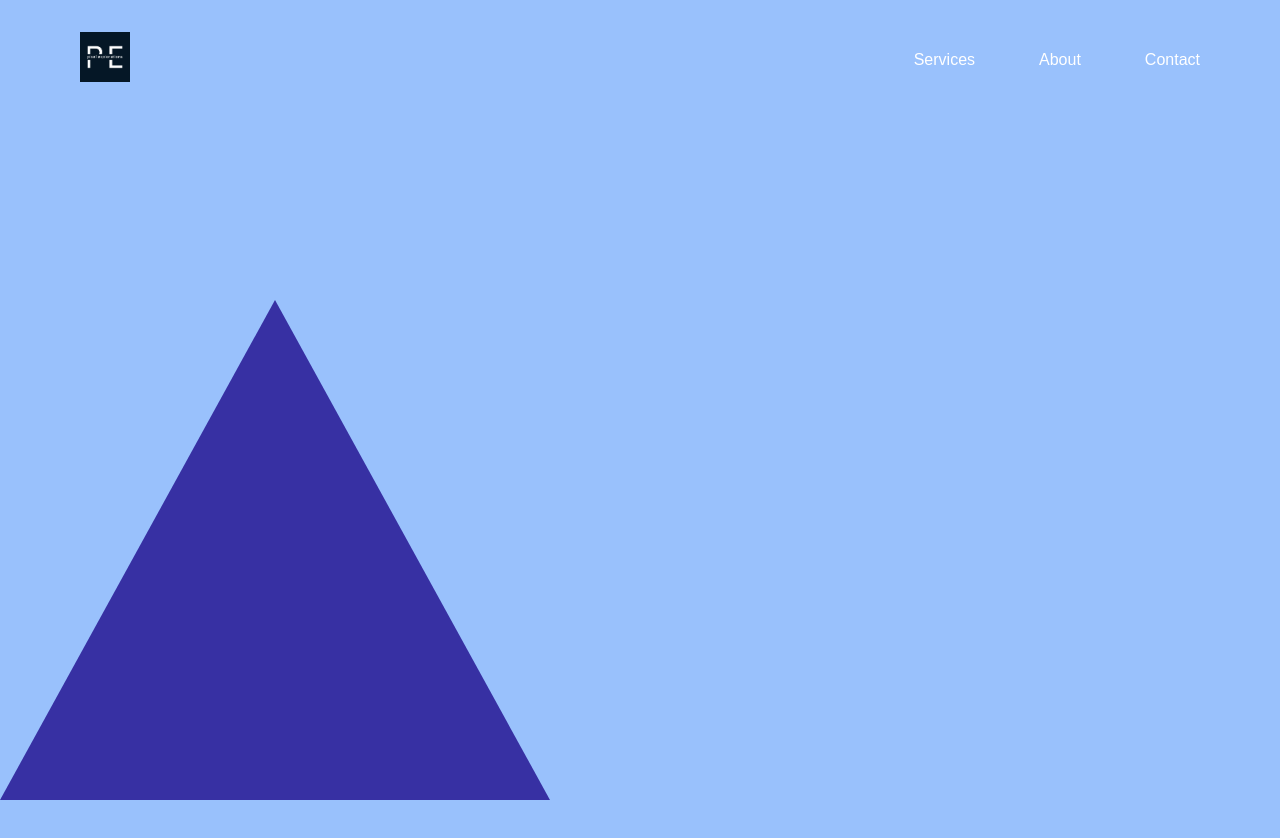
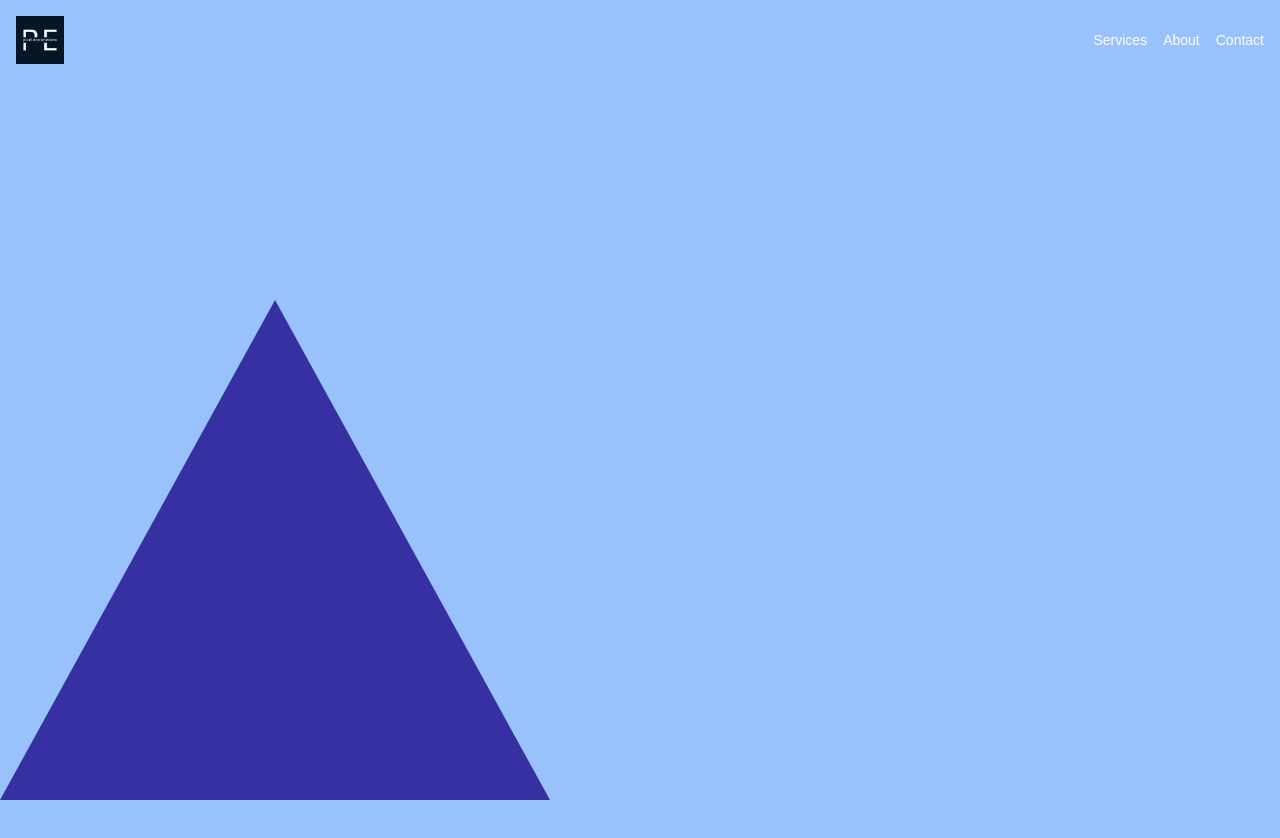
Before and after one commit to Pixel-Explorations/company-wesbite, a React (Create React App) app: page / in a window 1280 px wide. Shown: the top 838 px of the page. Built offline with nearby package versions, Linux system fonts and the light colour scheme.

Commit message:
Fixed navbar HA HA HA and modified mountain component so that it doesn't move up as page scrolls down

```diff
--- a/src/components/Mountain.jsx
+++ b/src/components/Mountain.jsx
@@ -23,9 +23,9 @@ function Mountain() {
         className="w-0 h-0 border-l-[275px]
         border-l-transparent border-b-[500px]
         border-b-indigo-800 border-r-[275px]
-        border-r-transparent absolute bottom-0 left-0"
+        border-r-transparent fixed bottom-0 left-0"
         style={{
-          position: "absolute",
+          position: "fixed",
           bottom: 0,
           left: 0,
         }}
--- a/src/components/Navigation.jsx
+++ b/src/components/Navigation.jsx
@@ -1,22 +1,33 @@
+import React from "react";
 
+function Navbar() {
+  return (
+    <nav className="py-4 fixed w-full top-0 z-10">
+      <div className="mx-auto px-4 flex items-center">
+        <div className="flex-1 flex items-center">
+          <img src={require("../images/PE_Logo.png")} alt="Pixel Explorations Logo" className="h-12 w-12 mr-4" />
+        </div>
 
- const Navigation = () => {
-  return (
-    <nav id="nav-buttons">
-      <div id="nav-logo">
-        <img id="nav-logo-img" src={require("../images/PE_Logo.png")} alt="Pixel Explorations Logo" />
-      </div>
-      <div id="nav-contact">
-        <h4>Contact</h4>
-      </div>
-      <div id="nav-about">
-        <h4>About</h4>
-      </div>
-      <div id="nav-services">
-        <h4>Services</h4>
+        <ul className="flex space-x-4 text-gray-300 text-sm ml-auto">
+          <li>
+            <a href="#" className="text-white hover:text-black">
+              Services
+            </a>
+          </li>
+          <li>
+            <a href="#" className="text-white hover:text-black">
+              About
+            </a>
+          </li>
+          <li>
+            <a href="#" className="text-white hover:text-black">
+              Contact
+            </a>
+          </li>
+        </ul>
       </div>
     </nav>
-  )
+  );
 }
 
-export default Navigation;
+export default Navbar;
--- a/src/index.css
+++ b/src/index.css
@@ -26,31 +26,13 @@ code {
 
 /* --------------- Navigation Bar Styling ------------ */
 
-#nav-logo img {
-  width: 50px;
-  height: 50px;
-  float: left;
-  margin-left: 5rem;
-  margin-top: 2rem;
+#nav ul {
+  display: flex;
+  justify-content: space-around;
+  list-style-type: none;
 }
 
-#nav-services {
-  float: right;
-  margin-top: 2rem;
-  padding-top: 1rem;
+#nav-logo img {
+  height: 50px;
+  width: 50px;
 }
-
-#nav-about {
-  float: right;
-  margin-top: 2rem;
-  padding-right: 4rem;
-  padding-left: 4rem;
-  padding-top: 1rem;
-}
-
-#nav-contact {
-  float: right;
-  margin-top: 2rem;
-  padding-right: 5rem;
-  padding-top: 1rem;
-}
```
